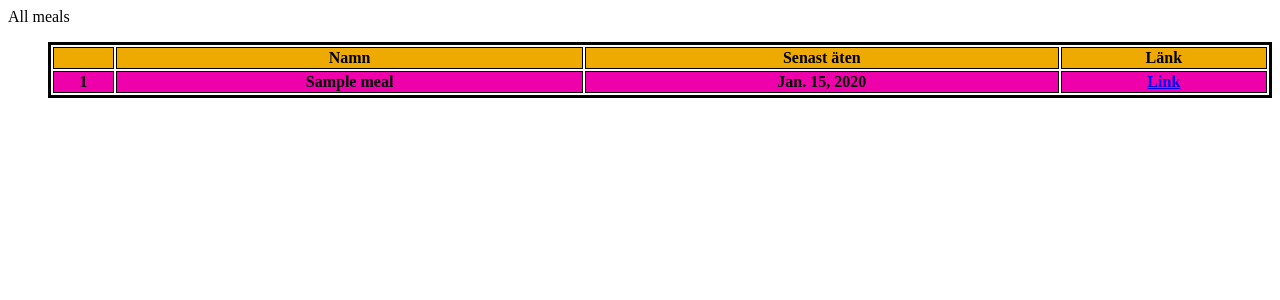
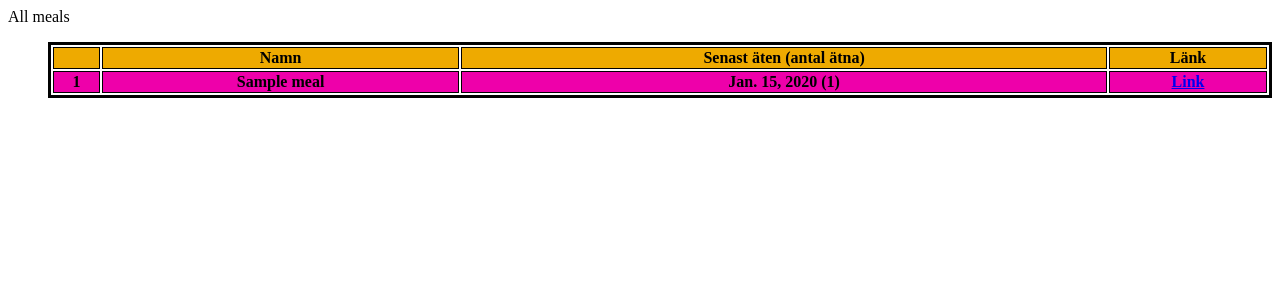
Before and after one commit to Fakor/DinnerVault, a Django app: page /main/overview/ in a window 1280 px wide. Shown: the top 300 px of the page. Run offline with Django 3.2, Linux system fonts and the light colour scheme; tables that the repository leaves empty hold one stand-in row (values such as "Sample post"); lists and menus that the app fills with data are empty; parts of the project's set-up code (start-up, migrations or seed data) failed here and were passed over.

Commit message:
Added counter for number of times eaten in overview

```diff
--- a/glufs/main/templates/main/overview.html
+++ b/glufs/main/templates/main/overview.html
@@ -4,14 +4,14 @@
         <tr bgcolor="#EEAA00">
             <th></th>
             <th>Namn</th>
-            <th>Senast äten</th>
+            <th>Senast äten (antal ätna)</th>
             <th>Länk</th>
         </tr>
 {% for meal in meals %}
         <tr bgcolor="#EE00AA">
             <th>{{ forloop.counter }}</th>
             <th>{{ meal.name }}</th>
-            <th>{{ meal.latest_date }}</th>
+            <th>{{ meal.latest_date }} ({{ meal.dates.count }})</th>
             <th><a href="{% url 'detail' meal.id %}"> Link </a></th>
         </tr>
 {% endfor %}
```
